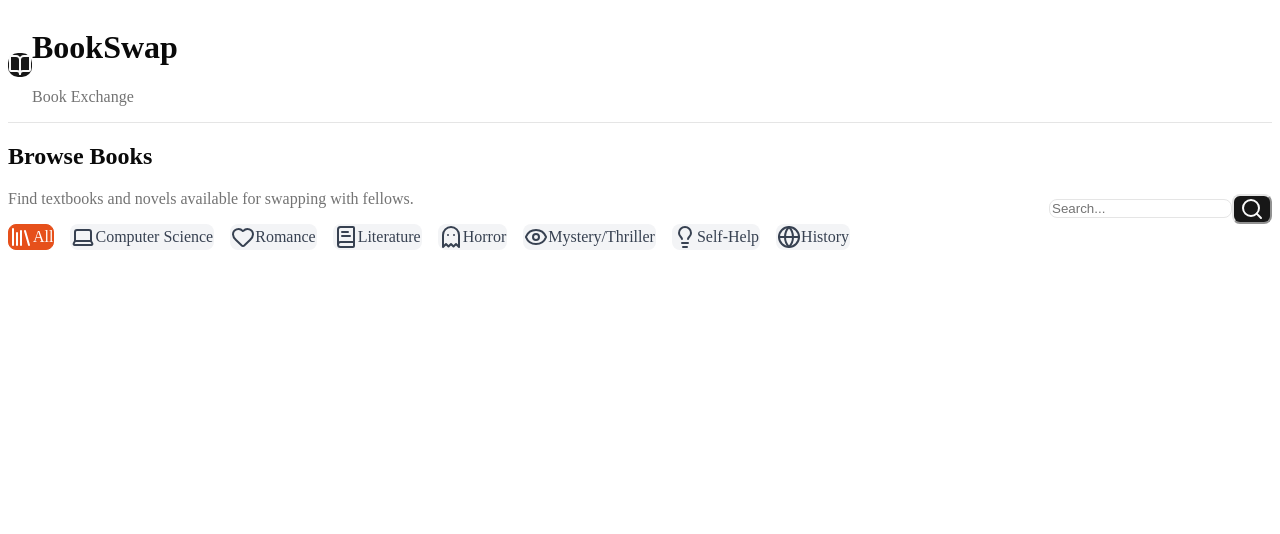
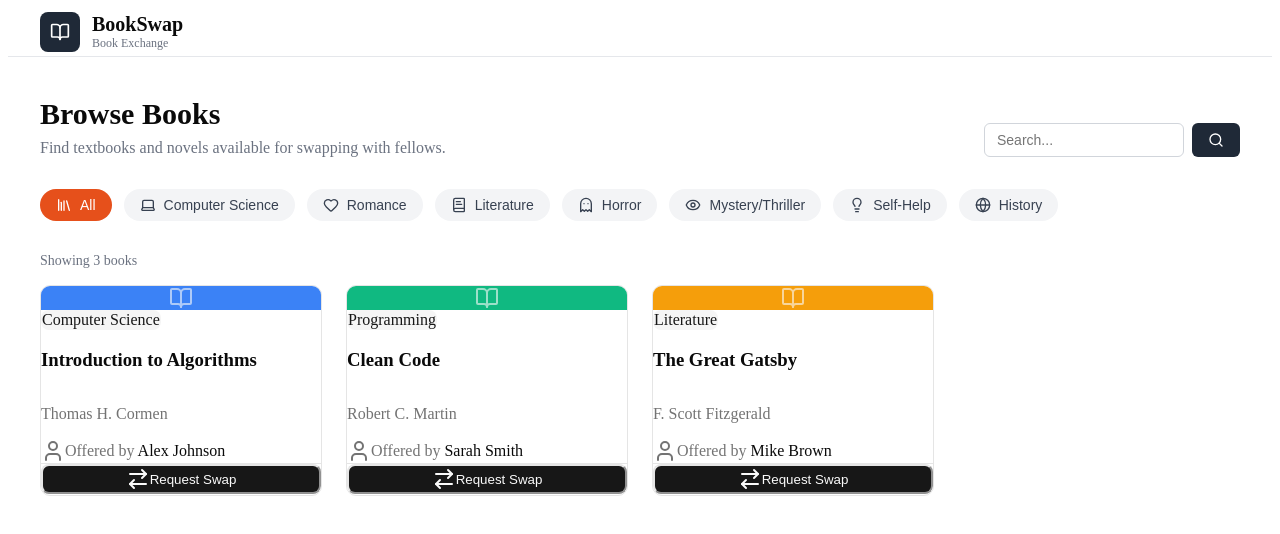
Before and after one commit to laura-er/Frontend, a React app in the folder frontend/: page / in a window 1280 px wide. Shown: the top 534 px of the page. Built offline with nearby package versions, Linux system fonts and the light colour scheme; the HTML template or start-up script is replaced by a standard one.

Commit message:
moved to CSS inline

```diff
--- a/frontend/src/pages/BookListPage.tsx
+++ b/frontend/src/pages/BookListPage.tsx
@@ -1,10 +1,8 @@
 import { useState } from "react";
 import { BookOpen, Search, Library, Laptop, Heart, BookText, Ghost, Eye, Lightbulb, Globe } from "lucide-react";
 import type { LucideIcon } from "lucide-react";
-import { Button } from "@/components/ui/button";
-import { Badge } from "@/components/ui/badge";
-import { Field } from "@/components/ui/field";
-import { Input } from "@/components/ui/input";
+import BookCard from "@/components/BookCard";
+import { mockBooks } from "@/data/mockBooks";
 
 const categories = [
     "All",
@@ -15,7 +13,7 @@ const categories = [
     "Mystery/Thriller",
     "Self-Help",
     "History"
-] as const;
+];
 
 const categoryIcons: Record<string, LucideIcon> = {
     "All": Library,
@@ -33,73 +31,107 @@ export default function BookListPage() {
     const [activeCategory, setActiveCategory] = useState("All");
 
     return (
-        <div className="min-h-screen bg-background">
-            <header className="border-b bg-card m-0">
-                <div className="container flex items-center justify-between py-0.5">
-                    <div className="flex items-center gap-3">
-                        <div className="flex h-10 w-10 items-center justify-center rounded-lg bg-primary">
-                            <BookOpen className="h-5 w-5 text-primary-foreground" />
-                        </div>
-                        <div>
-                            <h1 className="font-heading text-xl font-bold text-foreground">BookSwap</h1>
-                            <p className="text-xs text-muted-foreground">Book Exchange</p>
-                        </div>
+        <div style={{ minHeight: '100vh', background: '#ffffff' }}>
+            {/* Header */}
+            <header style={{ borderBottom: '1px solid #e5e7eb', padding: '4px 0' }}>
+                <div style={{ maxWidth: '1200px', margin: '0 auto', padding: '0 20px', display: 'flex', alignItems: 'center', gap: '12px' }}>
+                    <div style={{ width: '40px', height: '40px', background: '#1f2937', borderRadius: '8px', display: 'flex', alignItems: 'center', justifyContent: 'center' }}>
+                        <BookOpen style={{ width: '20px', height: '20px', color: 'white' }} />
+                    </div>
+                    <div>
+                        <h1 style={{ fontSize: '20px', fontWeight: 'bold', margin: 0 }}>BookSwap</h1>
+                        <p style={{ fontSize: '12px', color: '#6b7280', margin: 0 }}>Book Exchange</p>
                     </div>
                 </div>
             </header>
 
-            <main className="container py-8">
-                <div className="mb-8 flex flex-row items-end justify-between gap-6">
+            {/* Main */}
+            <main style={{ maxWidth: '1200px', margin: '0 auto', padding: '40px 20px' }}>
+                {/* Title & Search */}
+                <div style={{ display: 'flex', justifyContent: 'space-between', alignItems: 'flex-end', marginBottom: '32px', gap: '24px' }}>
                     <div>
-                        <h2 className="font-heading text-3xl font-bold text-foreground">Browse Books</h2>
-                        <p className="mt-1 text-muted-foreground">
-                            Find textbooks and novels available for swapping with fellows.
-                        </p>
+                        <h2 style={{ fontSize: '30px', fontWeight: 'bold', margin: '0 0 8px 0' }}>Browse Books</h2>
+                        <p style={{ color: '#6b7280', margin: 0 }}>Find textbooks and novels available for swapping with fellows.</p>
                     </div>
 
-                    <Field orientation="horizontal" className="w-auto shrink-0">
-                        <Input
+                    <div style={{ display: 'flex', gap: '8px' }}>
+                        <input
                             type="search"
                             placeholder="Search..."
                             value={search}
                             onChange={(e) => setSearch(e.target.value)}
-                            className="w-48"
+                            style={{
+                                width: '200px',
+                                padding: '8px 12px',
+                                border: '1px solid #d1d5db',
+                                borderRadius: '6px',
+                                fontSize: '14px'
+                            }}
                         />
-                        <Button>
-                            <Search className="h-4 w-4" />
-                        </Button>
-                    </Field>
+                        <button style={{
+                            padding: '8px 16px',
+                            background: '#1f2937',
+                            color: 'white',
+                            border: 'none',
+                            borderRadius: '6px',
+                            cursor: 'pointer',
+                            display: 'flex',
+                            alignItems: 'center'
+                        }}>
+                            <Search style={{ width: '16px', height: '16px' }} />
+                        </button>
+                    </div>
                 </div>
 
-                <div className="mb-6">
-                    <div className="flex flex-wrap">
+                {/* Category Tags */}
+                <div style={{ marginBottom: '32px' }}>
+                    <div style={{ display: 'flex', flexWrap: 'wrap', gap: '12px' }}>
                         {categories.map((cat) => {
                             const Icon = categoryIcons[cat] || Library;
                             const isActive = activeCategory === cat;
 
                             return (
-                                <Badge
+                                <button
                                     key={cat}
                                     onClick={() => setActiveCategory(cat)}
-                                    variant={isActive ? "default" : "secondary"}
                                     style={{
-                                        marginRight: '16px',
-                                        marginBottom: '8px',
-                                        backgroundColor: isActive ? '#E6501B' : '#f3f4f6',
+                                        display: 'flex',
+                                        alignItems: 'center',
+                                        gap: '8px',
+                                        padding: '8px 16px',
+                                        background: isActive ? '#E6501B' : '#f3f4f6',
                                         color: isActive ? 'white' : '#374151',
-                                        borderColor: isActive ? '#E6501B' : 'transparent'
+                                        border: 'none',
+                                        borderRadius: '20px',
+                                        fontSize: '14px',
+                                        fontWeight: '500',
+                                        cursor: 'pointer',
+                                        transition: 'all 0.2s'
                                     }}
-                                    className="cursor-pointer px-4 py-2 text-sm font-medium transition-all hover:scale-105 flex items-center gap-2"
                                 >
-                                    <Icon className="h-4 w-4" />
+                                    <Icon style={{ width: '16px', height: '16px' }} />
                                     {cat}
-                                </Badge>
+                                </button>
                             );
                         })}
                     </div>
                 </div>
 
+                {/* Results Count */}
+                <p style={{ marginBottom: '16px', fontSize: '14px', color: '#6b7280' }}>
+                    Showing {mockBooks.length} books
+                </p>
 
+                {/* Book Grid */}
+                <div style={{
+                    display: 'grid',
+                    gridTemplateColumns: 'repeat(4, 1fr)',
+                    gap: '24px'
+                }}>
+                    {mockBooks.map((book) => (
+                        <BookCard key={book.id} book={book} />
+                    ))}
+                </div>
             </main>
         </div>
     );
```
